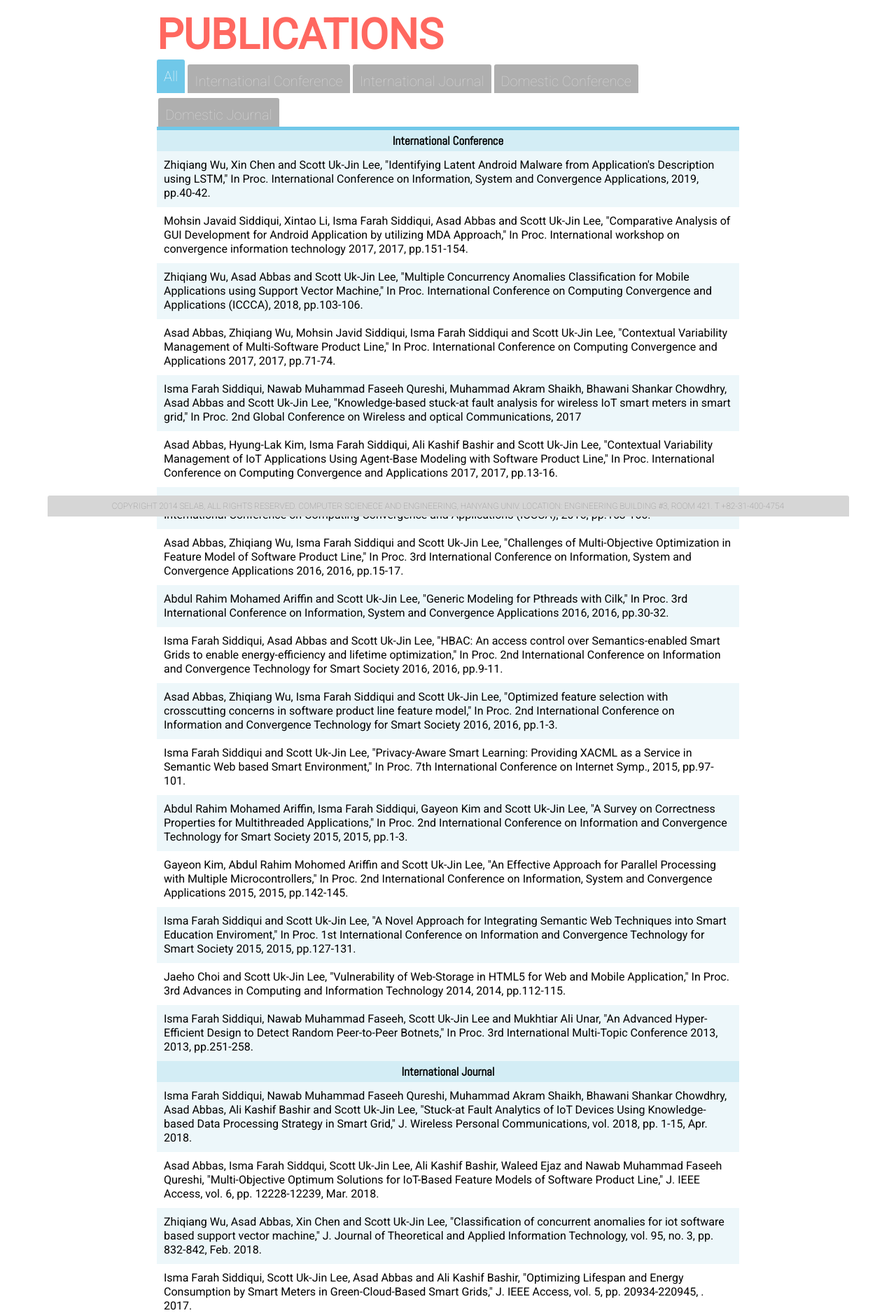
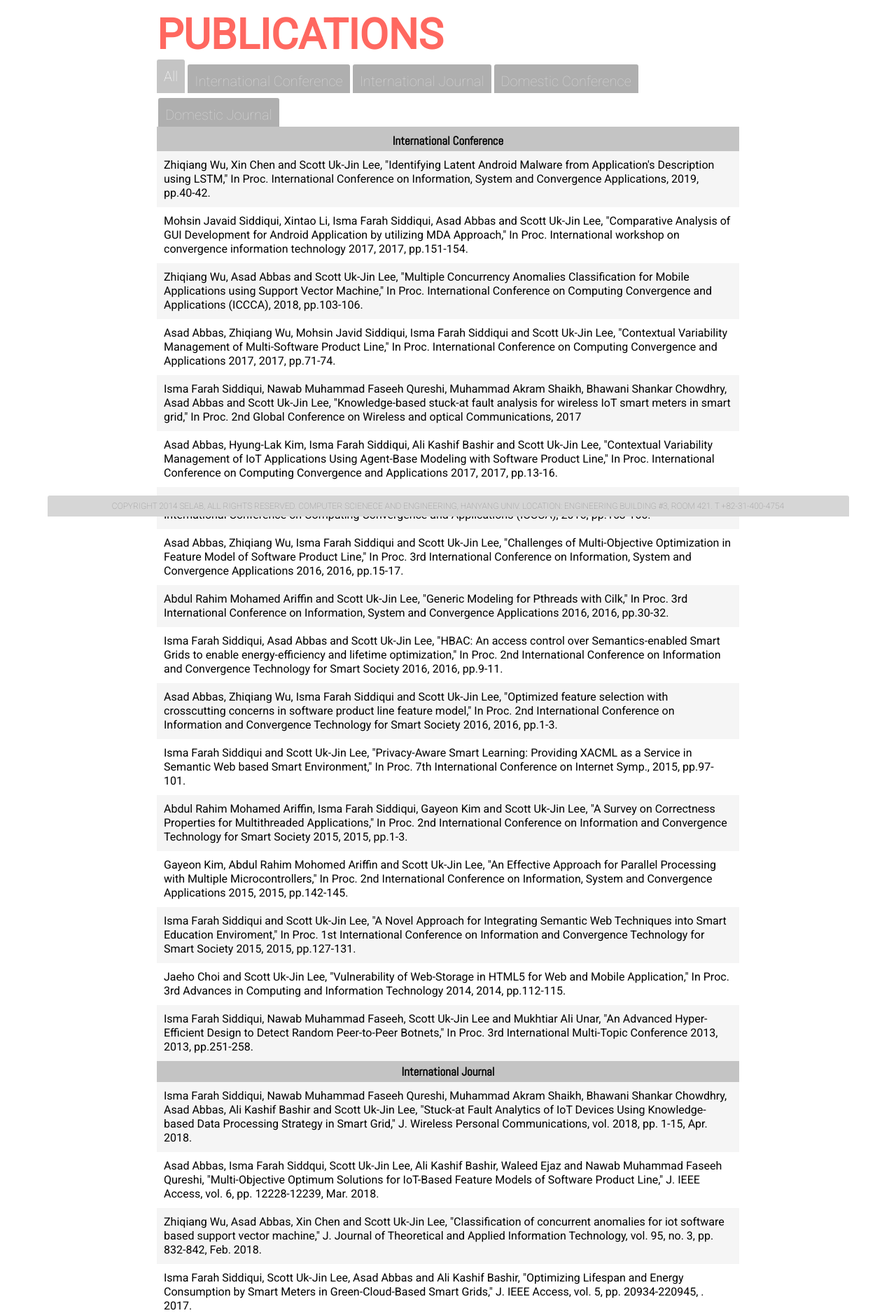
Before and after one commit to Rory0304/webapp2019, a PHP site: page /publications/index.html in a window 1280 px wide. Shown: the part 62-1938 px from the top of the page at 70% size. Run offline with PHP 8.4, Linux system fonts and the light colour scheme.

Commit message:
css color change

```diff
--- a/selab/courses/styles/courses.css
+++ b/selab/courses/styles/courses.css
@@ -10,7 +10,7 @@
 table th{
 	height: 45px;
 	vertical-align: middle;
-	background-color: #8bcbe3;
+	background-color: #C4C4C4;
 	color: white;
 	border-bottom: 3px solid #dfdfdf;
 	text-align: center;
@@ -20,7 +20,7 @@
 	height: 40px;
 	vertical-align: middle;
 	padding: 0px;
-	background-color: #edf7fa;
+	background-color: #f5f5f5;
 	text-align: center;
 }
 #second_table th{
@@ -46,7 +46,7 @@
 }
 
 .active{
-	background-color: #63D5F7 !important;
+	background-color: #ffeceb !important;
 	cursor: pointer;
 }
 
--- a/selab/members/styles/members.css
+++ b/selab/members/styles/members.css
@@ -28,7 +28,7 @@
 }
 
 #main ul{
-	list-style-image: url("../images/list-img.png");
+	list-style : square;
 	float: left;
 }
 
--- a/selab/notice/styles/notice.css
+++ b/selab/notice/styles/notice.css
@@ -43,7 +43,7 @@
 }
 
 .contents .header li {
-	background-color: #8bcbe3;
+	background-color: #C4C4C4;
 	height: 43px;
 	font-size: 20px;
 	line-height: 40px;
@@ -56,7 +56,7 @@
 }
 
 .contents .entry:nth-child(odd) li {
-	background-color: #edf7fa;
+	background-color: #f5f5f5;
 }
 
 .important{
--- a/selab/publications/styles/publications.css
+++ b/selab/publications/styles/publications.css
@@ -11,7 +11,7 @@
 }
 
 table th{
-  background-color: #D3EDF5;
+  background-color: #C4C4C4;
   height: 30px;
   vertical-align: middle;
   font-family: 'Abel', "Nanum Gothic", "Apple SD Gothic Neo", "Malgun Gothic", sans-serif;
@@ -23,7 +23,7 @@
 }
 
 #publications tr:nth-child(even) td {
-	background-color: #edf7fa;
+	background-color: #f5f5f5;
 }
 
 #publications td{
@@ -37,7 +37,7 @@
 #hl{
 	height: 5px;
   padding: 0px;
-	background-color: #70c8e9;
+	background-color: #C4C4C4;
   clear: both;
 }
 
@@ -45,7 +45,7 @@
   height: 48px;
   line-height: 48px; /* height(#class a) */ /* for vertical align */
   text-align: center;
-  background-color: #70c8e9;
+  background-color: #C4C4C4;
   font-size: 20px;
   font-weight: 300;
   color: white;
```
Also changed, not shown: selab/research/styles/research.css (+5 -5 lines).
